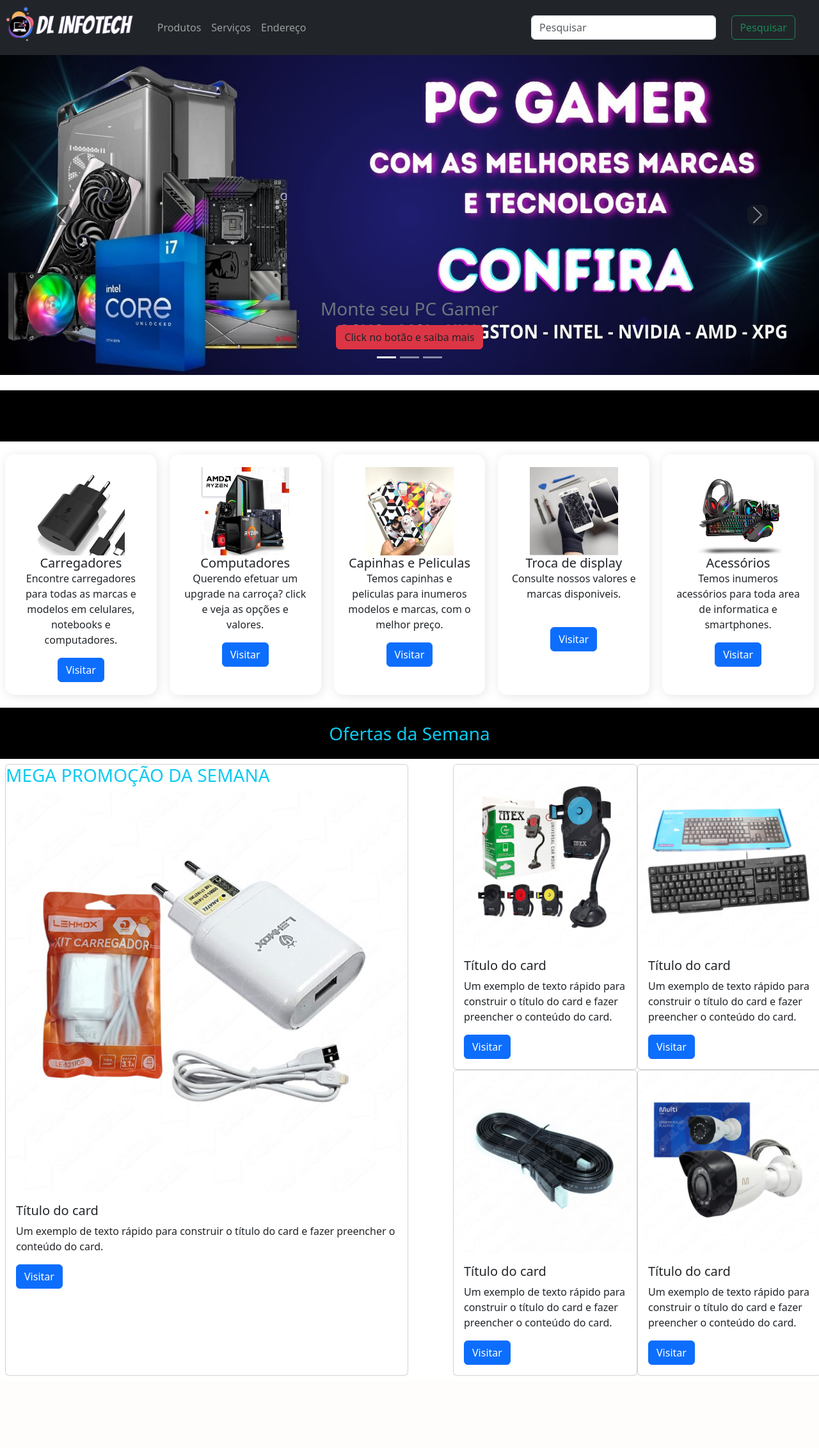
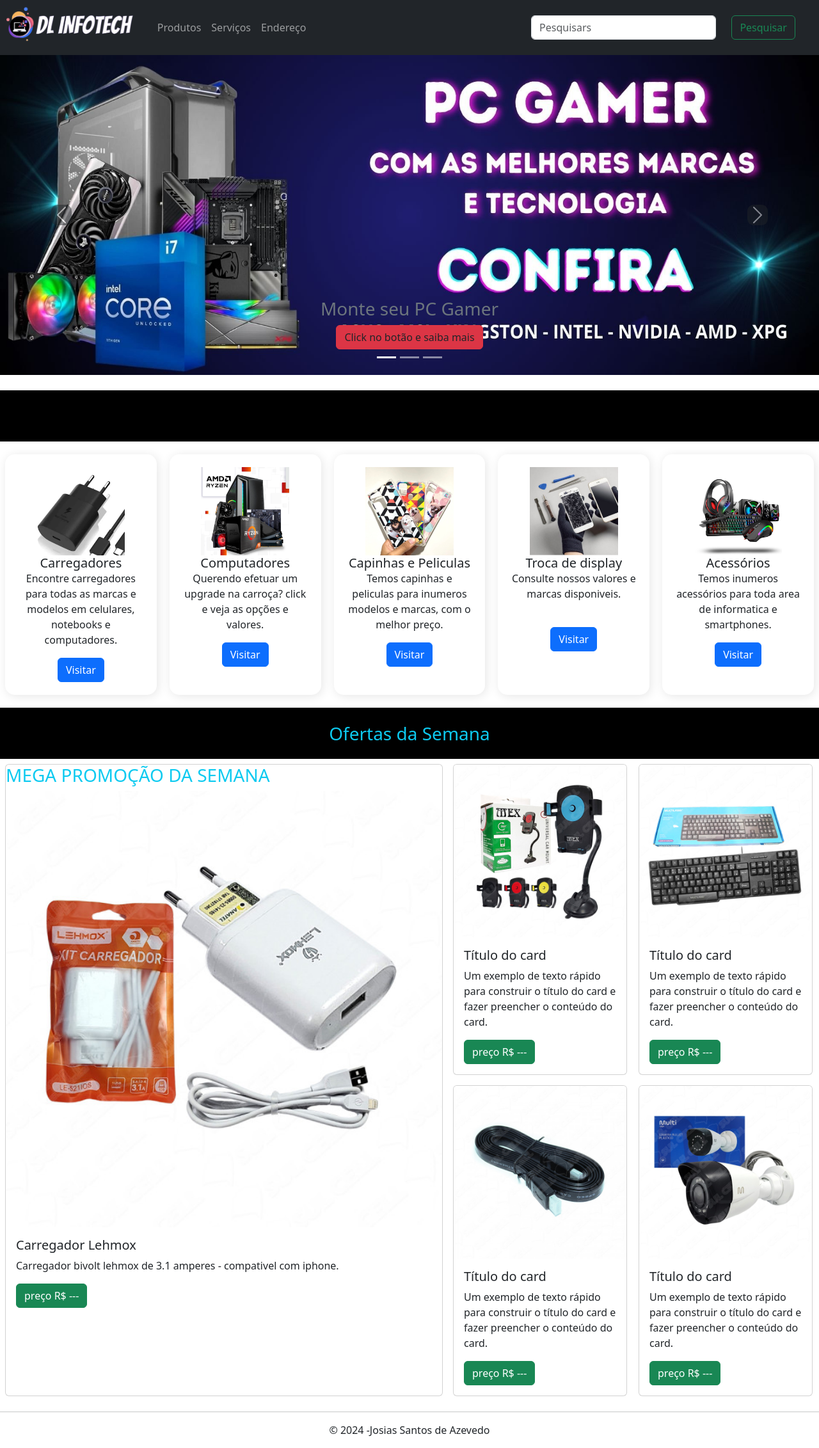
Before and after one commit to jolobos/loja_DLinfotech_PHP, a PHP site: page /info.php in a window 1280 px wide. Shown: the whole page at 64% size. Before the commit the page ends 2150 px from the top, so only its background shows below. Run offline with PHP 8.4, Linux system fonts and the light colour scheme.

Commit message:
promocao editada, iniciei o rodape

```diff
--- a/cabecalho.php
+++ b/cabecalho.php
@@ -1,5 +1,5 @@
 <!doctype html>
-<html lang="en">
+<html lang="pt-br">
   <head>
     <meta charset="utf-8">
     <meta name="viewport" content="width=device-width, initial-scale=1">
@@ -32,7 +32,7 @@
    <form class="form-inline my-2 my-lg-0 w-75 p-1 " >
    <div class=" row  " >
    <div class="col" >
-      <input class="form-control" type="search"  placeholder="Pesquisar">
+      <input class="form-control" type="search"  placeholder="Pesquisars">
 	  </div>
 	     <div class="col-sm-4"   >
       <button class="btn btn-outline-success" type="submit">Pesquisar</button>
--- a/css/style.css
+++ b/css/style.css
@@ -50,7 +50,7 @@
 /* estilo dos produtos que precisam estar em formato table, ou grid*/
 .grid_promocao {
   display: grid;
-  grid-template-columns: repeat(3, 1fr);
+  grid-template-columns: 700px 1fr 1fr;
   grid-auto-rows: auto;
 }
 .box1 {
--- a/info.php
+++ b/info.php
@@ -88,61 +88,65 @@
 
 </div>
 <section>
-<div class="grid_promocao m-2">
-  <div class="box1 " style="width: 700px;" >
-  <div class="card" style="width: 90%; height: 100%;">
+
+<div class="grid_promocao">
+  <div class="box1 m-2" >
+  <div class="card" style="width: 100%; height: 100%;">
 			<h3 class="text-info">MEGA PROMOÇÃO DA SEMANA</h3>
-			<img class="card-img-top" src="img/produtos/produto1.png" alt="Imagem de capa do card">
+			<img class="card-img-top" src="img/produtos/produto1.png"  alt="Imagem de capa do card">
 			<div class="card-body">
-			<h5 class="card-title">Título do card</h5>
-			<p class="card-text">Um exemplo de texto rápido para construir o título do card e fazer preencher o conteúdo do card.</p>
-			<a href="#" class="btn btn-primary">Visitar</a>
+			<h5 class="card-title">Carregador Lehmox</h5>
+			<p class="card-text">Carregador bivolt lehmox de 3.1 amperes - compativel com iphone.</p>
+			<a href="#" class="btn btn-success">preço R$ ---</a>
 			</div>
 			</div>
   </div>
   <div class="box2">
-  <div class="card" style="width: 18rem;">
+  <div class="card m-2" style="width: 17rem;">
 			<img class="card-img-top" src="img/produtos/produto2.png" alt="Imagem de capa do card">
 			<div class="card-body">
 			<h5 class="card-title">Título do card</h5>
 			<p class="card-text">Um exemplo de texto rápido para construir o título do card e fazer preencher o conteúdo do card.</p>
-			<a href="#" class="btn btn-primary">Visitar</a>
+			<a href="#" class="btn btn-success">preço R$ ---</a>
 			</div>
 			</div>
   </div>
   <div class="box3">
-  <div class="card" style="width: 18rem;">
+  <div class="card m-2" style="width: 17rem;">
 			<img class="card-img-top" src="img/produtos/produto3.png" alt="Imagem de capa do card">
 			<div class="card-body">
 			<h5 class="card-title">Título do card</h5>
 			<p class="card-text">Um exemplo de texto rápido para construir o título do card e fazer preencher o conteúdo do card.</p>
-			<a href="#" class="btn btn-primary">Visitar</a>
+			<a href="#" class="btn btn-success">preço R$ ---</a>
 			</div>
 			</div>
   </div>
   <div class="box4">
-  <div class="card" style="width: 18rem;">
+  <div class="card m-2" style="width: 17rem;">
 			<img class="card-img-top" src="img/produtos/produto4.png" alt="Imagem de capa do card">
 			<div class="card-body">
 			<h5 class="card-title">Título do card</h5>
 			<p class="card-text">Um exemplo de texto rápido para construir o título do card e fazer preencher o conteúdo do card.</p>
-			<a href="#" class="btn btn-primary">Visitar</a>
+			<a href="#" class="btn btn-success">preço R$ ---</a>
 			</div>
 			</div>
   </div>
   <div class="box5">
-  <div class="card" style="width: 18rem;">
+  <div class="card m-2" style="width: 17rem;">
 			<img class="card-img-top" src="img/produtos/produto5.png" alt="Imagem de capa do card">
 			<div class="card-body">
 			<h5 class="card-title">Título do card</h5>
 			<p class="card-text">Um exemplo de texto rápido para construir o título do card e fazer preencher o conteúdo do card.</p>
-			<a href="#" class="btn btn-primary">Visitar</a>
+			<a href="#" class="btn btn-success">preço R$ ---</a>
 			</div>
 			</div>
   </div>
 </div>
 </section>
-
-
+<section>
+<?php
+require_once('rodape.php')
+?>
+</section>
 </body>
 </html>
--- /dev/null
+++ b/rodape.php
@@ -0,0 +1,6 @@
+<hr/>
+		<div class= "foot well" >
+		<P align= 'center'>&copy; 2024 -Josias Santos de Azevedo </P>
+
+		</div>
+		</div>
```
